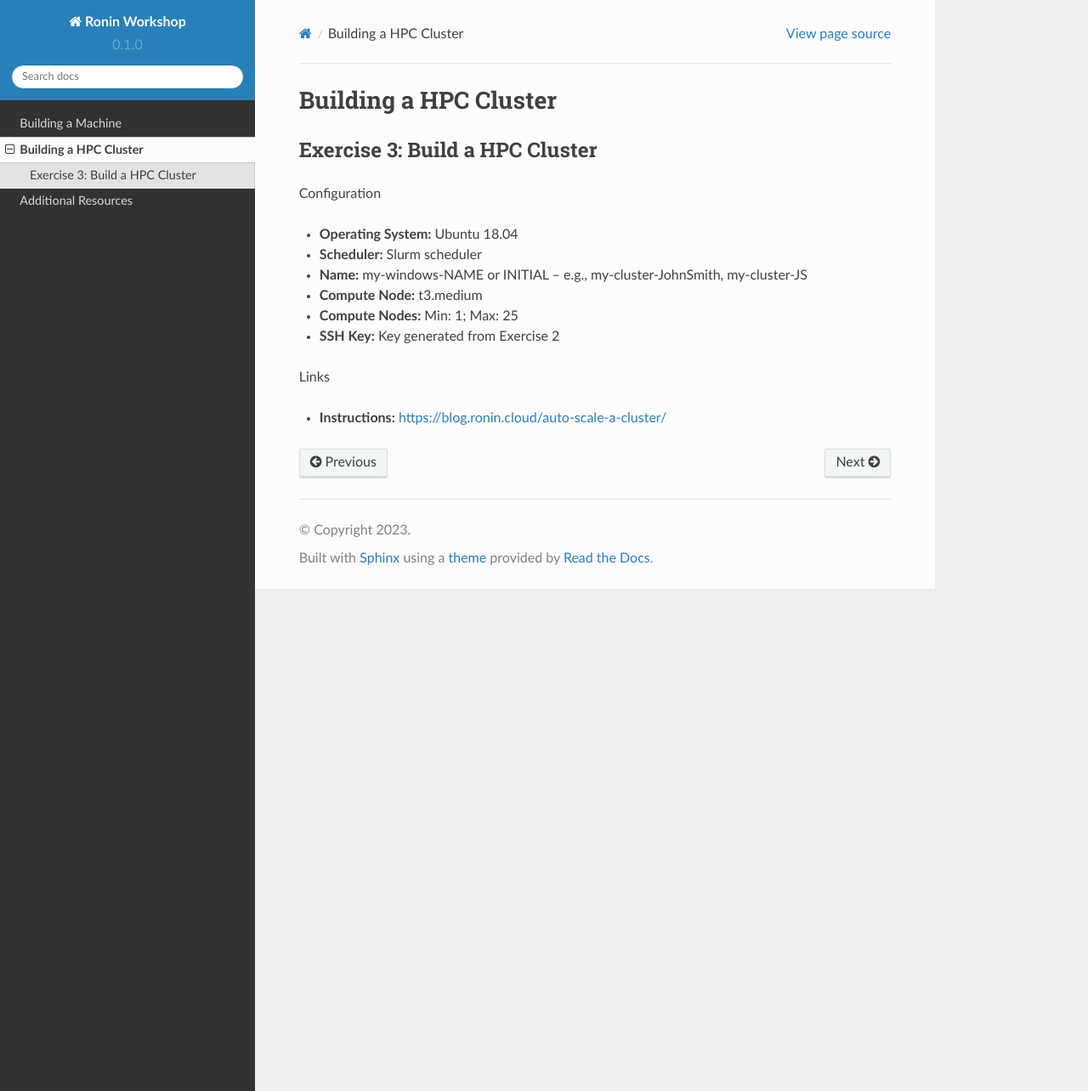
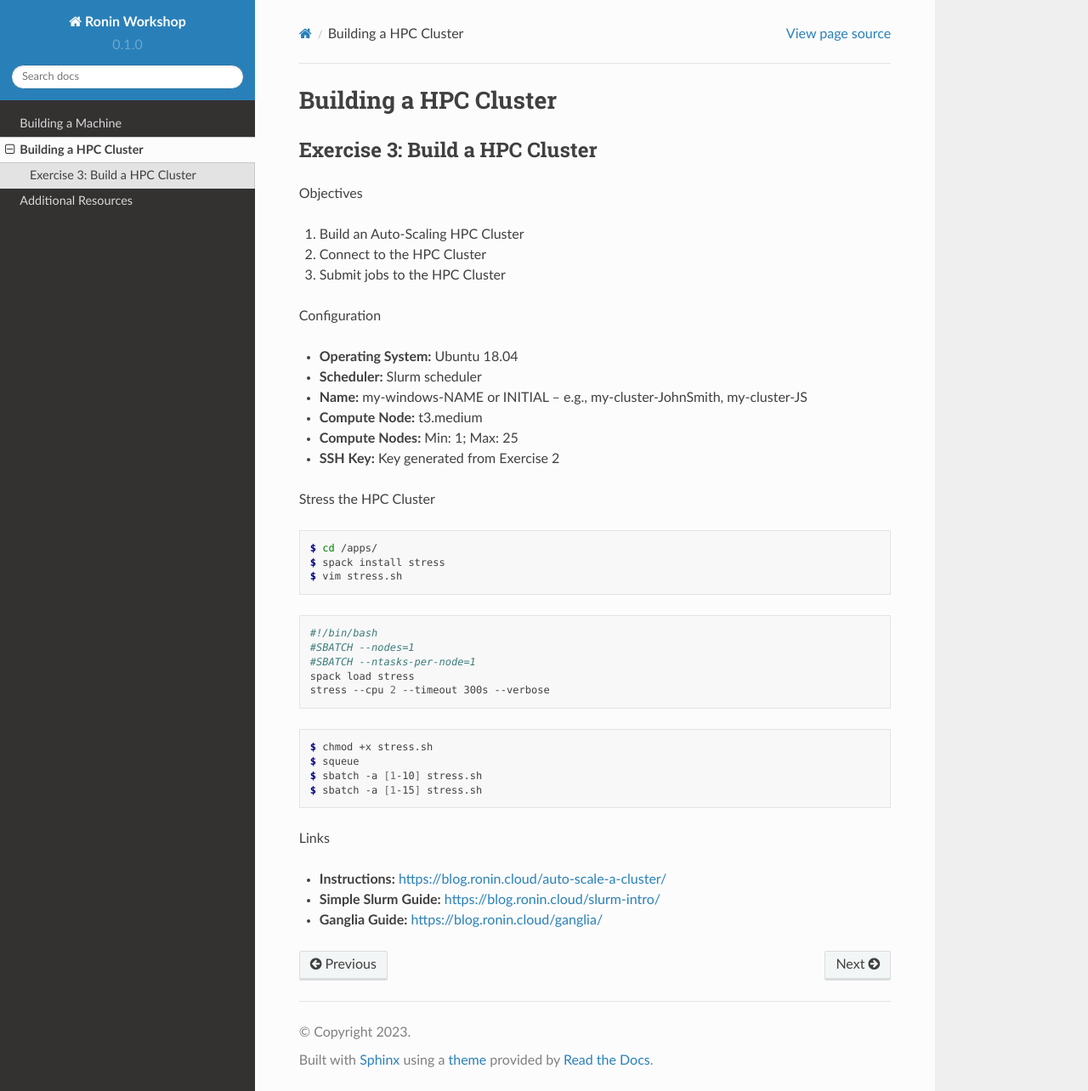
Before and after one commit to mwytang/ronin-workshop, a Sphinx documentation site: the page built from docs/source/cluster.rst, in a window 1280 px wide and 1284 px high. Shown: the whole window at 85% size. Built offline with Sphinx 7.4.7 and the Read the Docs theme 2.0.0, drawn with Linux system fonts in a browser that asks for light colours.

Commit message:
Update cluster.rst

```diff
--- a/docs/source/cluster.rst
+++ b/docs/source/cluster.rst
@@ -3,6 +3,12 @@ Building a HPC Cluster
 
 Exercise 3: Build a HPC Cluster
 -------------------------------
+Objectives
+
+#. Build an Auto-Scaling HPC Cluster
+#. Connect to the HPC Cluster
+#. Submit jobs to the HPC Cluster
+
 Configuration
 
 * **Operating System:** Ubuntu 18.04
@@ -12,6 +18,31 @@ Configuration
 *	**Compute Nodes:** Min: 1; Max: 25
 *	**SSH Key:** Key generated from Exercise 2
 
+Stress the HPC Cluster
+
+.. code-block:: console
+
+   $ cd /apps/
+   $ spack install stress
+   $ vim stress.sh
+
+.. code-block:: shell
+
+   #!/bin/bash
+   #SBATCH --nodes=1
+   #SBATCH --ntasks-per-node=1
+   spack load stress
+   stress --cpu 2 --timeout 300s --verbose
+
+.. code-block:: console
+
+   $ chmod +x stress.sh
+   $ squeue
+   $ sbatch -a [1-10] stress.sh
+   $ sbatch -a [1-15] stress.sh
+
 Links
 
 * **Instructions:** https://blog.ronin.cloud/auto-scale-a-cluster/
+* **Simple Slurm Guide:** https://blog.ronin.cloud/slurm-intro/
+* **Ganglia Guide:** https://blog.ronin.cloud/ganglia/
```
